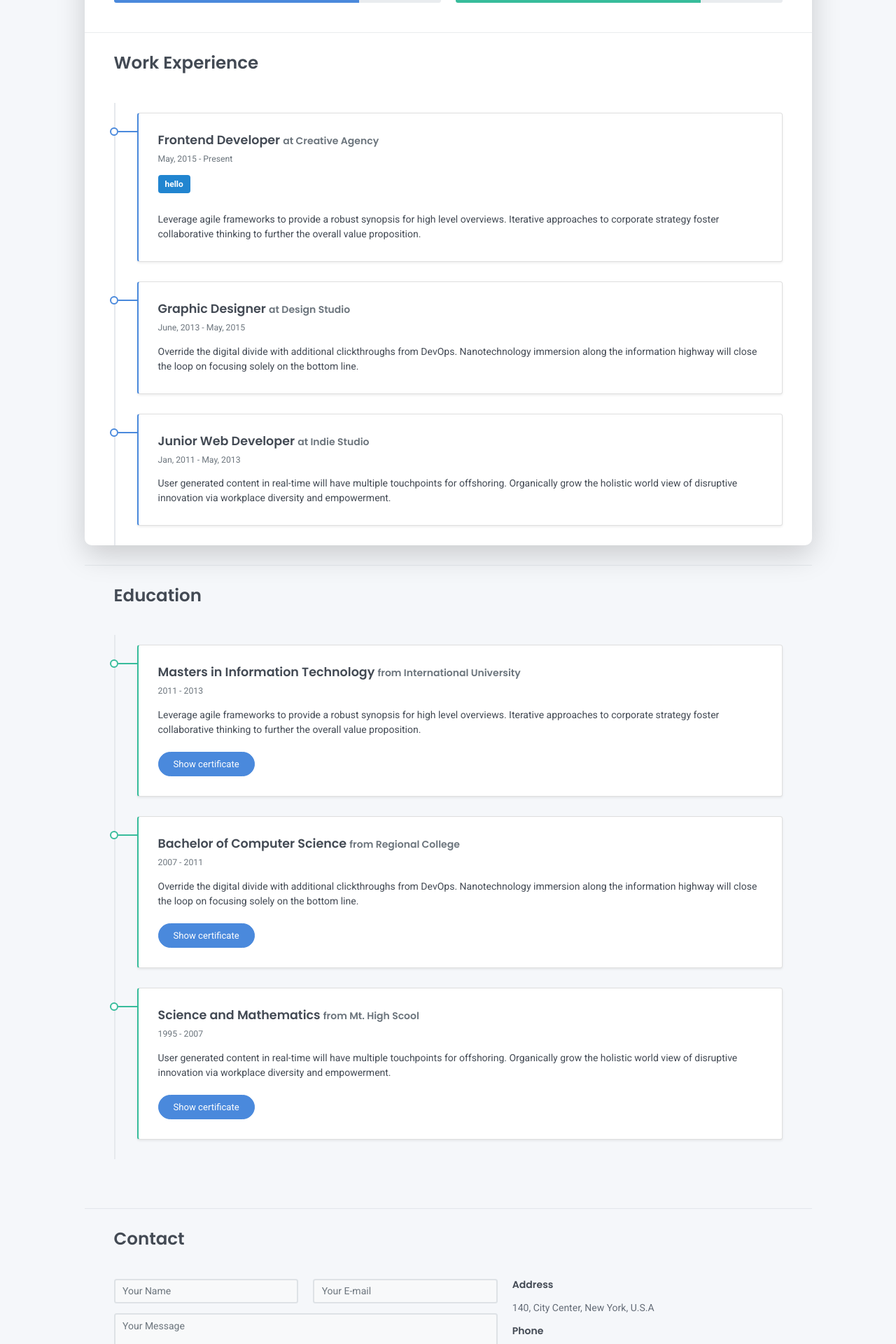
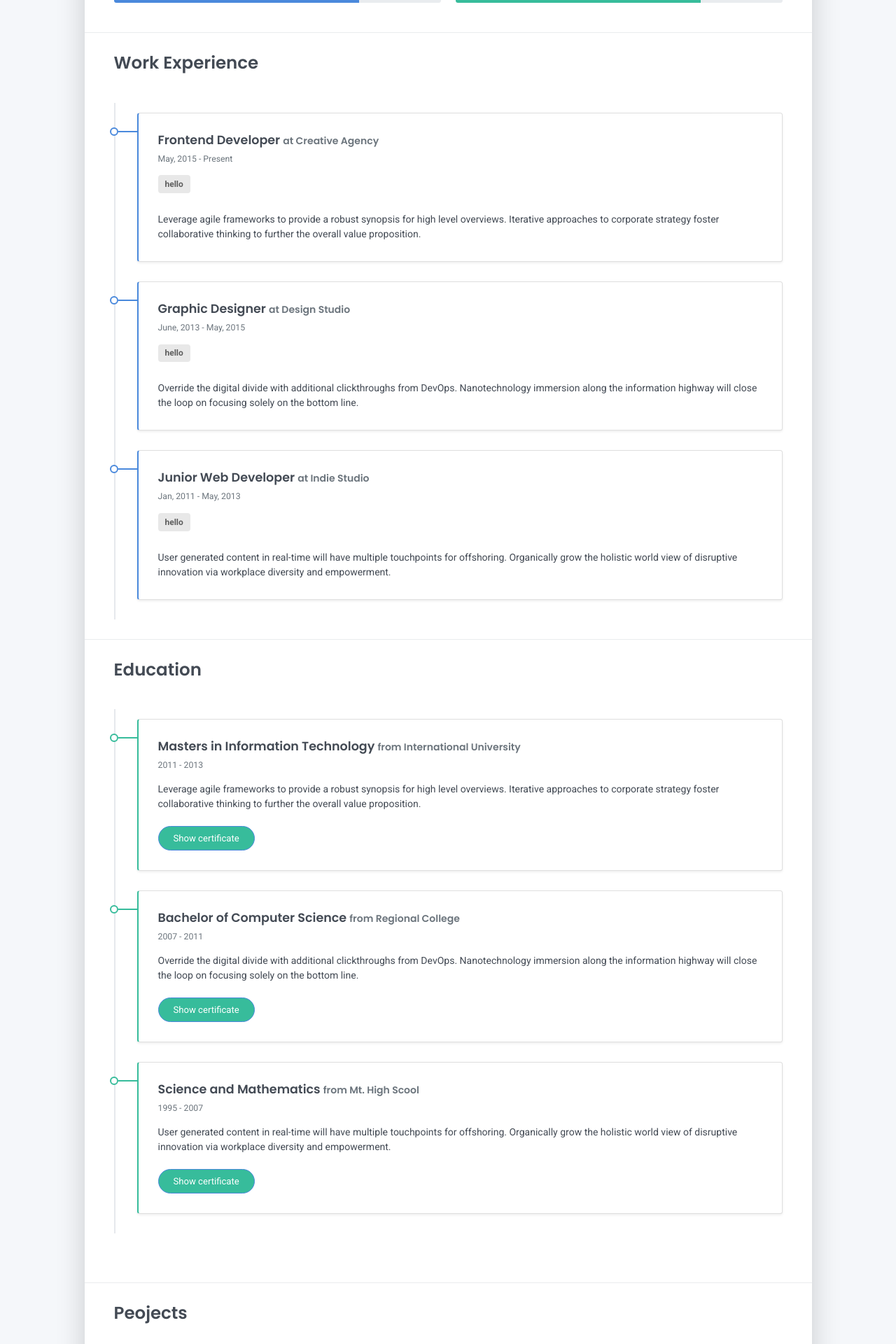
Before and after one commit to AliAkbarSobhanpour/CV_APP, a Django app: template CV/templates/CV/index.html in a window 1280 px wide. Shown: the part 768-2688 px from the top of the page at 70% size. Run offline with Django 4.2, Linux system fonts and the light colour scheme; the template is opened without the code that fills it, so the values that code supplies are empty.

Commit message:
add some fuchers to template

```diff
--- a/CV/templates/CV/index.html
+++ b/CV/templates/CV/index.html
@@ -148,7 +148,7 @@
         <div class="card-body">
           <div class="h5 mb-1">Frontend Developer <span class="text-muted h6">at Creative Agency</span></div>
           <div class="text-muted text-small mb-2">May, 2015 - Present</div>
-          <div class="ui blue labels">
+          <div class="ui gray labels">
             <p class="ui label">hello</p>
           </div>
        <br>
@@ -160,6 +160,10 @@
         <div class="card-body">
           <div class="h5 mb-1">Graphic Designer <span class="text-muted h6">at Design Studio</span></div>
           <div class="text-muted text-small mb-2">June, 2013 - May, 2015</div>
+          <div class="ui gray labels">
+            <p class="ui label">hello</p>
+          </div>
+          <br>
           <div>Override the digital divide with additional clickthroughs from DevOps. Nanotechnology immersion along the information highway will close the loop on focusing solely on the bottom line.</div>
         </div>
       </div>
@@ -167,8 +171,11 @@
         <div class="card-body">
           <div class="h5 mb-1">Junior Web Developer <span class="text-muted h6">at Indie Studio</span></div>
           <div class="text-muted text-small mb-2">Jan, 2011 - May, 2013</div>
+          <div class="ui gray labels">
+            <p class="ui label">hello</p>
+          </div>
+          <br>
           <div>User generated content in real-time will have multiple touchpoints for offshoring. Organically grow the holistic world view of disruptive innovation via workplace diversity and empowerment.</div>
-      </div>
       </div>
         </div>
       </div>
@@ -184,7 +191,7 @@
             <div class="text-muted text-small mb-2">2011 - 2013</div>
             <div>Leverage agile frameworks to provide a robust synopsis for high level overviews. Iterative approaches to corporate strategy foster collaborative thinking to further the overall value proposition.</div>
             <br/>
-          <button class="btn btn-primary toggle-button">Show certificate</button>
+            <button class="btn btn-primary toggle-button education_button">Show certificate</button>
             <img src="https://upload.wikimedia.org/wikipedia/commons/b/b6/Image_created_with_a_mobile_phone.png" class="hidden-image" alt="Image" style="display: none;">
             <div id="fullscreen-image">
               <span id="close-button" onclick="closeFullscreen()">&times; Close</span>
@@ -198,7 +205,7 @@
             <div class="text-muted text-small mb-2">2007 - 2011</div>
             <div>Override the digital divide with additional clickthroughs from DevOps. Nanotechnology immersion along the information highway will close the loop on focusing solely on the bottom line.</div>
             <br/>
-          <button class="btn btn-primary toggle-button">Show certificate</button>
+            <button class="btn btn-primary toggle-button education_button">Show certificate</button>
             <img src="https://www.simplilearn.com/ice9/free_resources_article_thumb/what_is_image_Processing.jpg" class="hidden-image" alt="Image" style="display: none;">
             <div id="fullscreen-image">
               <span id="close-button" onclick="closeFullscreen()">&times; Close</span>
@@ -212,7 +219,7 @@
             <div class="text-muted text-small mb-2">1995 - 2007</div>
             <div>User generated content in real-time will have multiple touchpoints for offshoring. Organically grow the holistic world view of disruptive innovation via workplace diversity and empowerment.</div>
             <br/>
-          <button class="btn btn-primary toggle-button">Show certificate</button>
+            <button class="btn btn-primary toggle-button education_button">Show certificate</button>
             <img src="https://encrypted-tbn0.gstatic.com/images?q=tbn:ANd9GcTAGbzrhpTi4Q0o5o0JSRVDSZ6zifJth2yxXYg26zgW&s" class="hidden-image" alt="Image" style="display: none;">
             <div id="fullscreen-image">
               <span id="close-button" onclick="closeFullscreen()">&times; Close</span>
@@ -222,6 +229,40 @@
         </div>
       </div>
     </div>
+    <hr class="d-print-none">
+    <div class="work-experience-section px-3 px-lg-4">
+      <h2 class="h3 mb-4">Peojects</h2>
+      <div class="timeline">
+        <div class="timeline-card timeline-card card shadow-sm">
+          <div class="card-body">
+            <div class="h5 mb-1"><i class="fab fa-github"></i> Frontend Developer <span class="text-muted h6">at Creative Agency</span></div>
+            <div class="text-muted text-small mb-2">May, 2015 - Present</div>
+            <div class="ui gray labels">
+              <p class="ui label">hello</p>
+         </div>
+         <br>
+            <div>Leverage agile frameworks to provide a robust synopsis for high level overviews. Iterative approaches to corporate strategy foster collaborative thinking to further the overall value proposition.</div>
+
+          </div>
+        </div>
+        <div class="timeline-card timeline-card card shadow-sm">
+          <div class="card-body">
+            <div class="h5 mb-1"><i class="fab fa-github"></i> Graphic Designer <span class="text-muted h6">at Design Studio</span></div>
+            <div class="text-muted text-small mb-2">June, 2013 - May, 2015</div>
+            <div>Override the digital divide with additional clickthroughs from DevOps. Nanotechnology immersion along the information highway will close the loop on focusing solely on the bottom line.</div>
+          </div>
+        </div>
+        <div class="timeline-card timeline-card card shadow-sm">
+          <div class="card-body">
+            <div class="h5 mb-1"><i class="fab fa-gitlab"></i> Junior Web Developer <span class="text-muted h6">at Indie Studio</span></div>
+            <div class="text-muted text-small mb-2">Jan, 2011 - May, 2013</div>
+            <div>User generated content in real-time will have multiple touchpoints for offshoring. Organically grow the holistic world view of disruptive innovation via workplace diversity and empowerment.</div>
+        </div>
+          </div>
+        </div>
+      </div>
+  </div>
+
   <hr class="d-print-none"/>
   <div class="contant-section px-3 px-lg-4 pb-4" id="contact">
     <h2 class="h3 text mb-3">Contact</h2>
--- a/static/css/custom.css
+++ b/static/css/custom.css
@@ -36,3 +36,6 @@
         padding: 5px 10px;
         cursor: pointer;
     }
+    .education_button {
+        background-color: #37BC9B;
+    }
```
Lines whose indentation alone changed are shown as unchanged.
